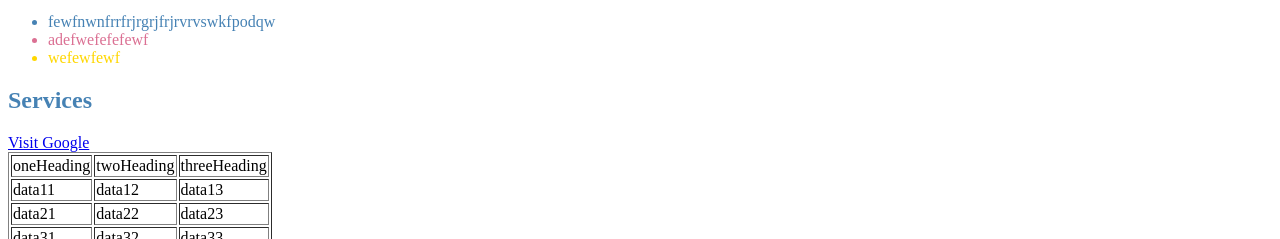
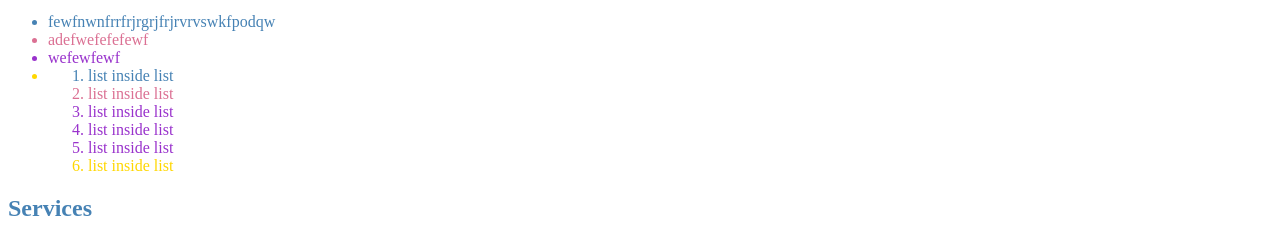
Before and after one commit to SahilM1998/Lerning-HTML-and-CSS, a plain HTML site: page FCCIndex.html in a window 1280 px wide. Shown: the part 560-799 px from the top of the page. Drawn offline with Linux system fonts and the light colour scheme.

Commit message:
Learn HTML and CSS

```diff
--- a/FCCIndex.html
+++ b/FCCIndex.html
@@ -23,12 +23,22 @@
             <li>fewfnwnfrrfrjrgrjfrjrvrvswkfpodqw</li>
             <li>adefwefefefewf</li>
             <li>wefewfewf</li>
+            <li>
+                <ol>
+                    <li>list inside list</li>
+                    <li>list inside list</li>
+                    <li>list inside list</li>
+                    <li>list inside list</li>
+                    <li>list inside list</li>
+                    <li>list inside list</li>
+                </ol>
+            </li>
         </ul>
     </p>
 
     <h2 class="subtitle" id="services" style="color: steelblue;">Services</h2>
 
-    <a href="https://www.google.com/">Visit Google</a>
+    <a href="https://www.google.com/" id="googleLink">Visit Google</a>
 
     <table border="1">
         <thead>
--- a/FCCStyle.css
+++ b/FCCStyle.css
@@ -30,3 +30,23 @@ li:last-child {
 td:only-child {
   color: palegreen;
 }
+
+/* #googleLink:link {
+  color: blue;
+}
+
+#googleLink:visited {
+  color: red;
+} */
+
+h2 + a {
+  color: brown;
+}
+
+textarea ~ button {
+  color: chartreuse;
+}
+
+ul li {
+  color: darkorchid;
+}
```
Also changed, not shown: FreeCodeCamp_CSS.txt.
